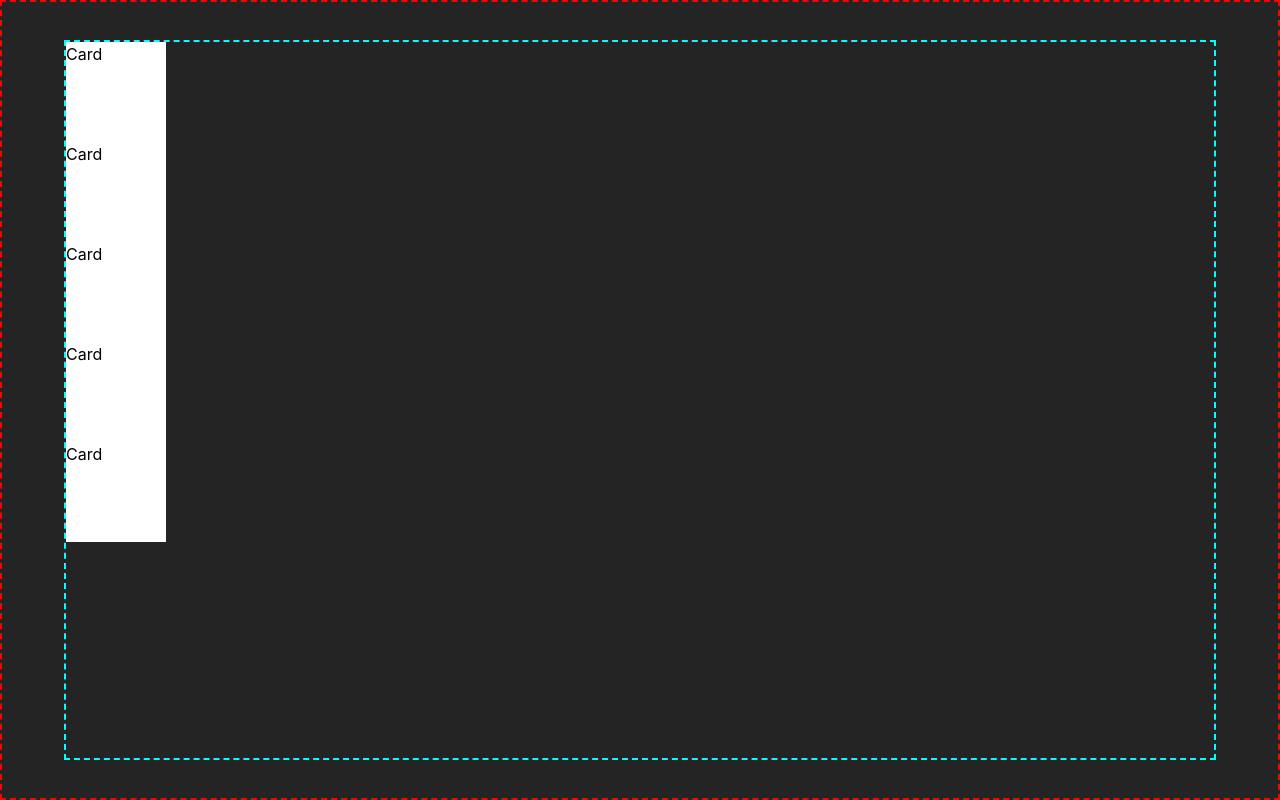
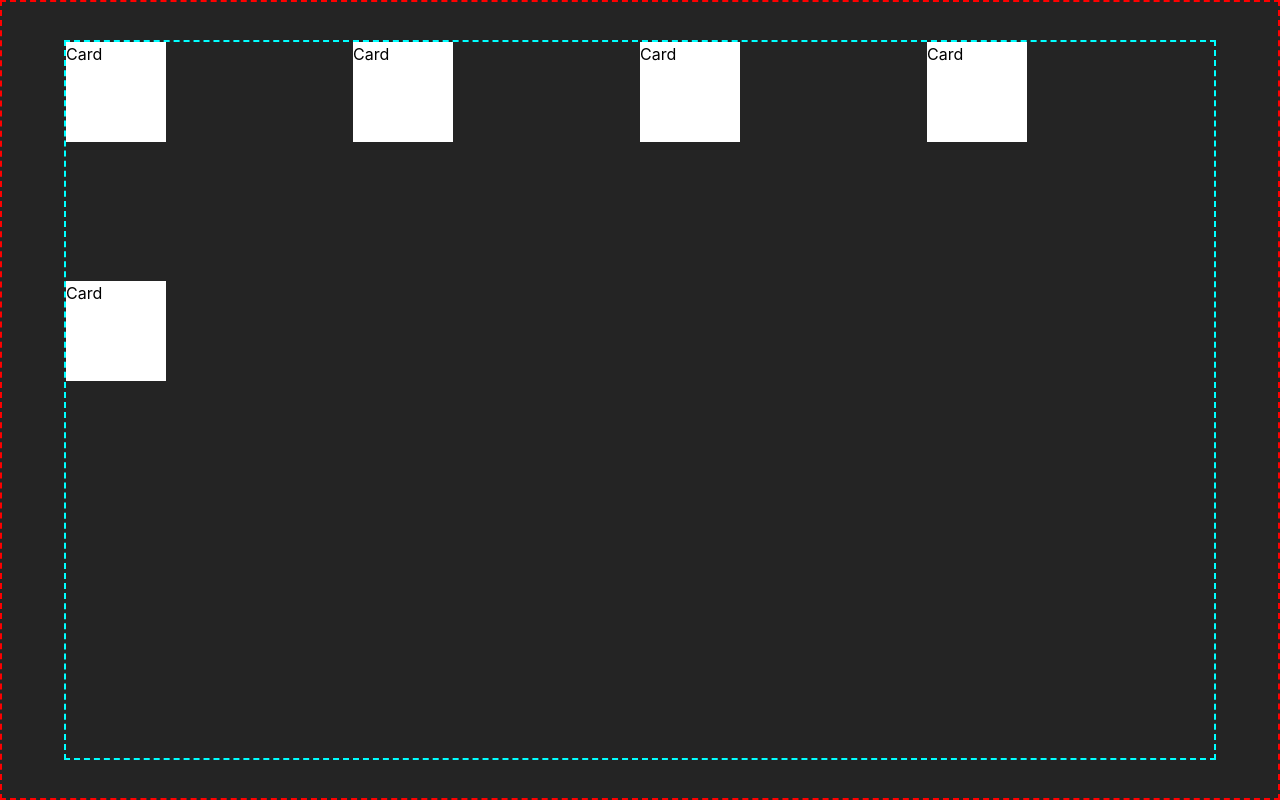
Before and after one commit to HarikrishnanYPR1707/Image-Gallery, a React (Vite) app: page / in a window 1280 px wide. Built offline with nearby package versions, Linux system fonts and the light colour scheme.

Commit message:
Added grid layout and basic style

```diff
--- a/src/App.css
+++ b/src/App.css
@@ -17,4 +17,23 @@
   width: 90dvw;
 
   border: dashed 2px cyan;
+
+  display: grid;
+  grid-template-columns: repeat(4, 1fr);
+  grid-template-rows: repeat(3, 1fr);
 }
+
+.card-container {
+  background: red;
+  border: solid 1px white;
+}
+
+.card-container:nth-child(1) {
+  background: blue;
+  grid-column: span 2;
+  grid-row: span 2;
+}
+
+.card-container:nth-child(8) {
+  grid-column: span 2;
+}
```
